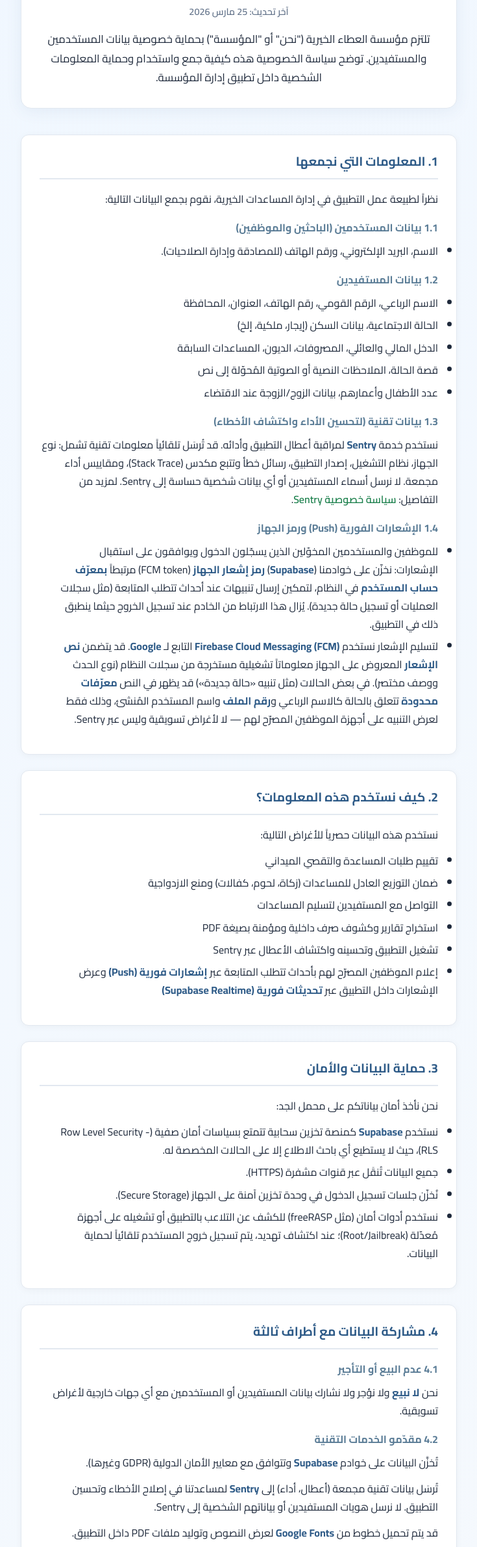
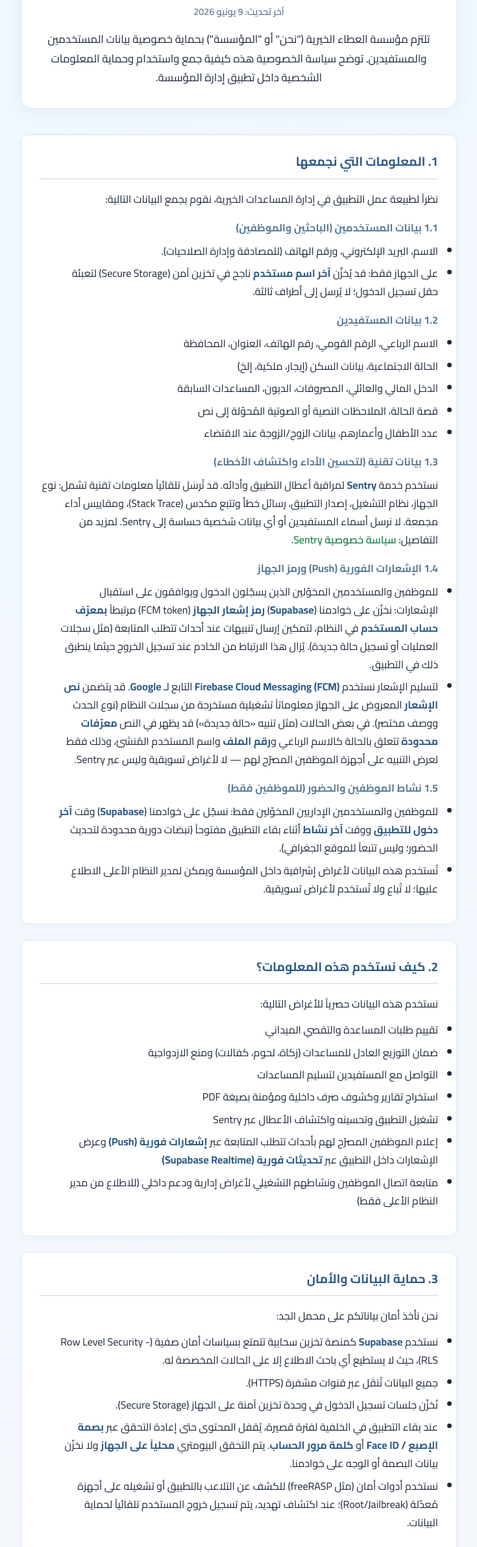
Before and after one commit to ehabataa/elataa-privacy, a plain HTML site: page index.html in a window 1280 px wide. Shown: the part 125-2505 px from the top of the page at 65% size, without its empty margins (272-1007 px from the left). Drawn offline with Linux system fonts and the light colour scheme.

Commit message:
New features added

```diff
--- a/index.html
+++ b/index.html
@@ -187,7 +187,7 @@
   <div class="container">
     <header>
       <h1>سياسة الخصوصية لتطبيق مؤسسة العطاء الخيرية</h1>
-      <p class="updated">آخر تحديث: 25 مارس 2026</p>
+      <p class="updated">آخر تحديث: 9 يونيو 2026</p>
       <p class="intro">تلتزم مؤسسة العطاء الخيرية ("نحن" أو "المؤسسة") بحماية خصوصية بيانات المستخدمين والمستفيدين. توضح سياسة الخصوصية هذه كيفية جمع واستخدام وحماية المعلومات الشخصية داخل تطبيق إدارة المؤسسة.</p>
     </header>
 
@@ -199,6 +199,7 @@
         <h3>1.1 بيانات المستخدمين (الباحثين والموظفين)</h3>
         <ul>
           <li>الاسم، البريد الإلكتروني، ورقم الهاتف (للمصادقة وإدارة الصلاحيات).</li>
+          <li>على الجهاز فقط: قد يُخزَّن <strong>آخر اسم مستخدم</strong> ناجح في تخزين آمن (Secure Storage) لتعبئة حقل تسجيل الدخول؛ لا يُرسل إلى أطراف ثالثة.</li>
         </ul>
 
         <h3>1.2 بيانات المستفيدين</h3>
@@ -218,6 +219,12 @@
           <li>للموظفين والمستخدمين المخوّلين الذين يسجّلون الدخول ويوافقون على استقبال الإشعارات: نخزّن على خوادمنا (<strong>Supabase</strong>) <strong>رمز إشعار الجهاز</strong> (FCM token) مرتبطاً <strong>بمعرّف حساب المستخدم</strong> في النظام، لتمكين إرسال تنبيهات عند أحداث تتطلب المتابعة (مثل سجلات العمليات أو تسجيل حالة جديدة). يُزال هذا الارتباط من الخادم عند تسجيل الخروج حيثما ينطبق ذلك في التطبيق.</li>
           <li>لتسليم الإشعار نستخدم <strong>Firebase Cloud Messaging (FCM)</strong> التابع لـ <strong>Google</strong>. قد يتضمن <strong>نص الإشعار</strong> المعروض على الجهاز معلوماتاً تشغيلية مستخرجة من سجلات النظام (نوع الحدث ووصف مختصر). في بعض الحالات (مثل تنبيه «حالة جديدة») قد يظهر في النص <strong>معرّفات محدودة</strong> تتعلق بالحالة كالاسم الرباعي و<strong>رقم الملف</strong> واسم المستخدم المُنشئ، وذلك فقط لعرض التنبيه على أجهزة الموظفين المصرّح لهم — لا لأغراض تسويقية وليس عبر Sentry.</li>
         </ul>
+
+        <h3>1.5 نشاط الموظفين والحضور (للموظفين فقط)</h3>
+        <ul>
+          <li>للموظفين والمستخدمين الإداريين المخوّلين فقط: نسجّل على خوادمنا (<strong>Supabase</strong>) وقت <strong>آخر دخول للتطبيق</strong> ووقت <strong>آخر نشاط</strong> أثناء بقاء التطبيق مفتوحاً (نبضات دورية محدودة لتحديث الحضور؛ وليس تتبعاً للموقع الجغرافي).</li>
+          <li>تُستخدم هذه البيانات لأغراض إشرافية داخل المؤسسة ويمكن لمدير النظام الأعلى الاطلاع عليها؛ لا تُباع ولا تُستخدم لأغراض تسويقية.</li>
+        </ul>
       </section>
 
       <section>
@@ -230,6 +237,7 @@
           <li>استخراج تقارير وكشوف صرف داخلية ومؤمنة بصيغة PDF</li>
           <li>تشغيل التطبيق وتحسينه واكتشاف الأعطال عبر Sentry</li>
           <li>إعلام الموظفين المصرّح لهم بأحداث تتطلب المتابعة عبر <strong>إشعارات فورية (Push)</strong> وعرض الإشعارات داخل التطبيق عبر <strong>تحديثات فورية (Supabase Realtime)</strong></li>
+          <li>متابعة اتصال الموظفين ونشاطهم التشغيلي لأغراض إدارية ودعم داخلي (للاطلاع من مدير النظام الأعلى فقط)</li>
         </ul>
       </section>
 
@@ -240,6 +248,7 @@
           <li>نستخدم <strong>Supabase</strong> كمنصة تخزين سحابية تتمتع بسياسات أمان صفية (Row Level Security - RLS)، حيث لا يستطيع أي باحث الاطلاع إلا على الحالات المخصصة له.</li>
           <li>جميع البيانات تُنقَل عبر قنوات مشفرة (HTTPS).</li>
           <li>نُخزّن جلسات تسجيل الدخول في وحدة تخزين آمنة على الجهاز (Secure Storage).</li>
+          <li>عند بقاء التطبيق في الخلفية لفترة قصيرة، يُقفل المحتوى حتى إعادة التحقق عبر <strong>بصمة الإصبع / Face ID</strong> أو <strong>كلمة مرور الحساب</strong>. يتم التحقق البيومتري <strong>محلياً على الجهاز</strong> ولا نخزّن بيانات البصمة أو الوجه على خوادمنا.</li>
           <li>نستخدم أدوات أمان (مثل freeRASP) للكشف عن التلاعب بالتطبيق أو تشغيله على أجهزة مُعدّلة (Root/Jailbreak)؛ عند اكتشاف تهديد، يتم تسجيل خروج المستخدم تلقائياً لحماية البيانات.</li>
         </ul>
       </section>
@@ -285,8 +294,8 @@
               <td>صلاحية <strong>عرض الإشعارات</strong> (<code>POST_NOTIFICATIONS</code>) لإظهار تنبيهات <strong>Firebase Cloud Messaging</strong> على شاشة الجهاز. على <strong>iOS</strong> يطلب النظام السماح بالتنبيهات عبر مربع الحوار المعتاد.</td>
             </tr>
             <tr>
-              <td><strong>البلوتوث</strong> (Android)</td>
-              <td>يتطلبه محرك تحويل الصوت إلى نص عند استخدام سماعات بلوتوث للميكروفون؛ التطبيق لا يستخدم البلوتوث لأغراض أخرى.</td>
+              <td><strong>البصمة / Face ID</strong></td>
+              <td>إعادة فتح التطبيق بعد الخروج من الخلفية لحماية بيانات المستفيدين؛ التحقق يتم محلياً على الجهاز ولا يُرسل إلى خوادمنا.</td>
             </tr>
             <tr>
               <td><strong>المشاركة / الطباعة</strong></td>
```
